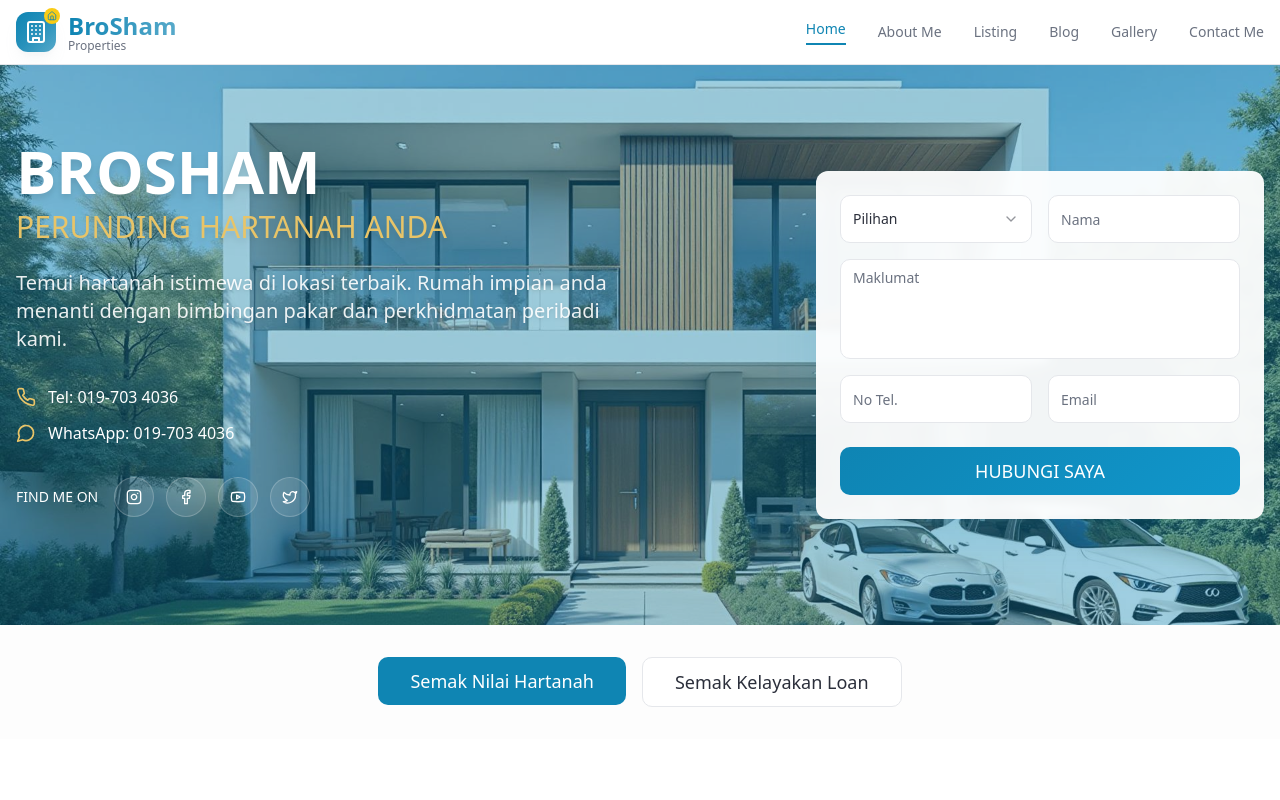
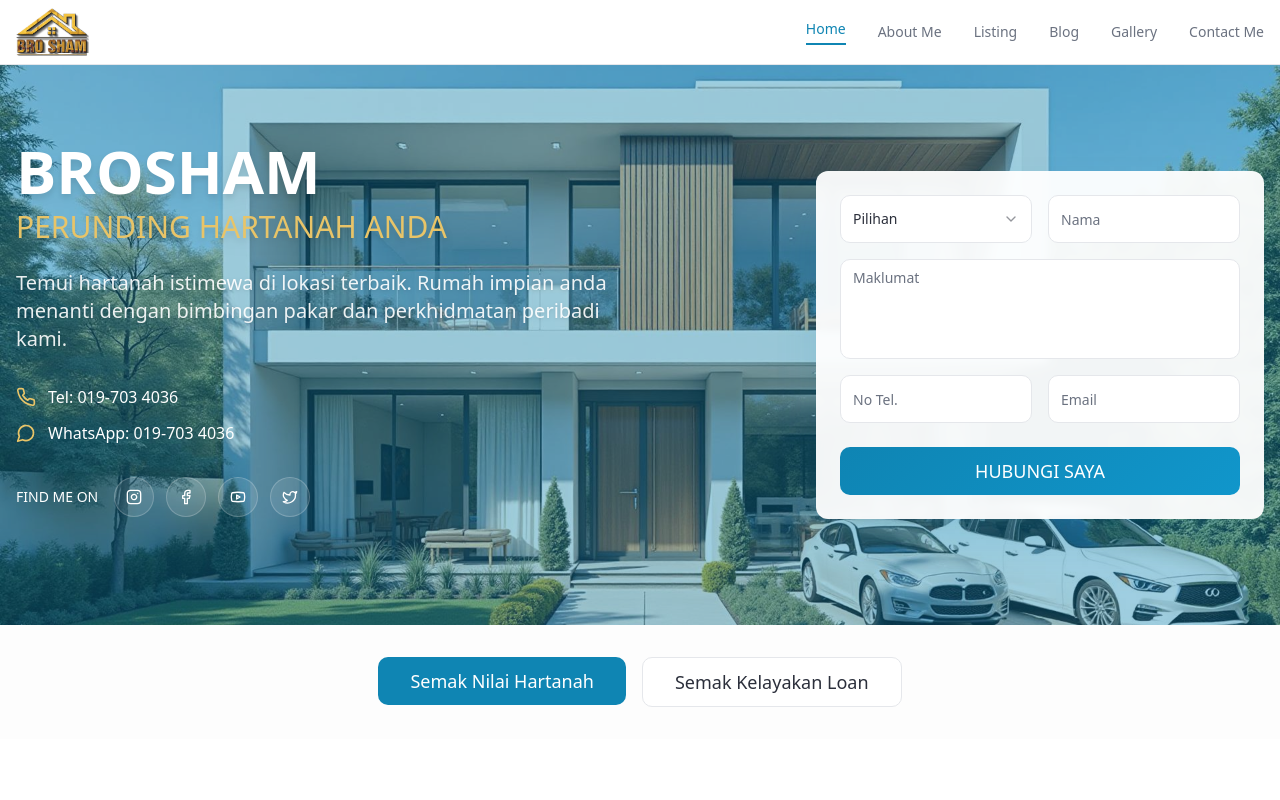
Before and after one commit to Abcdown/brosham-nest, a React (Vite) app: page / in a window 1280 px wide. Shown: the top 800 px of the page. Built offline with nearby package versions, Linux system fonts and the light colour scheme.

Commit message:
Update logo and favicon
Replaced the existing logo with the provided BroSham logo and created a favicon using the same logo for the browser tab.

```diff
--- a/index.html
+++ b/index.html
@@ -3,6 +3,7 @@
   <head>
     <meta charset="UTF-8" />
     <meta name="viewport" content="width=device-width, initial-scale=1.0" />
+    <link rel="icon" href="/lovable-uploads/c70adf28-f0ed-4b62-8333-d15c9481be46.png" type="image/png">
     <title>Brosham Properties - Premium Real Estate Services</title>
     <meta name="description" content="Find your dream home with Brosham Properties. Expert real estate services in Beverly Hills, Santa Monica, and Manhattan Beach. 15+ years of experience." />
     <meta name="author" content="Brosham Properties" />
--- a/src/components/Navigation.tsx
+++ b/src/components/Navigation.tsx
@@ -24,20 +24,11 @@ const Navigation = () => {
         <div className="flex items-center justify-between h-16">
           {/* Logo */}
           <Link to="/" className="flex items-center space-x-3">
-            <div className="relative">
-              <div className="w-10 h-10 bg-gradient-to-br from-primary via-primary/90 to-primary/70 rounded-xl flex items-center justify-center shadow-lg">
-                <Building className="w-6 h-6 text-white" />
-              </div>
-              <div className="absolute -top-1 -right-1 w-4 h-4 bg-yellow-400 rounded-full flex items-center justify-center">
-                <Home className="w-2.5 h-2.5 text-primary" />
-              </div>
-            </div>
-            <div>
-              <span className="text-2xl font-bold bg-gradient-to-r from-primary to-primary/70 bg-clip-text text-transparent">
-                BroSham
-              </span>
-              <div className="text-xs text-muted-foreground font-medium -mt-1">Properties</div>
-            </div>
+            <img
+              src="/lovable-uploads/c70adf28-f0ed-4b62-8333-d15c9481be46.png"
+              alt="BroSham Properties Logo"
+              className="h-12 w-auto"
+            />
           </Link>
 
           {/* Desktop Navigation */}
```
Also changed, not shown: public/lovable-uploads/c70adf28-f0ed-4b62-8333-d15c9481be46.png (added).
